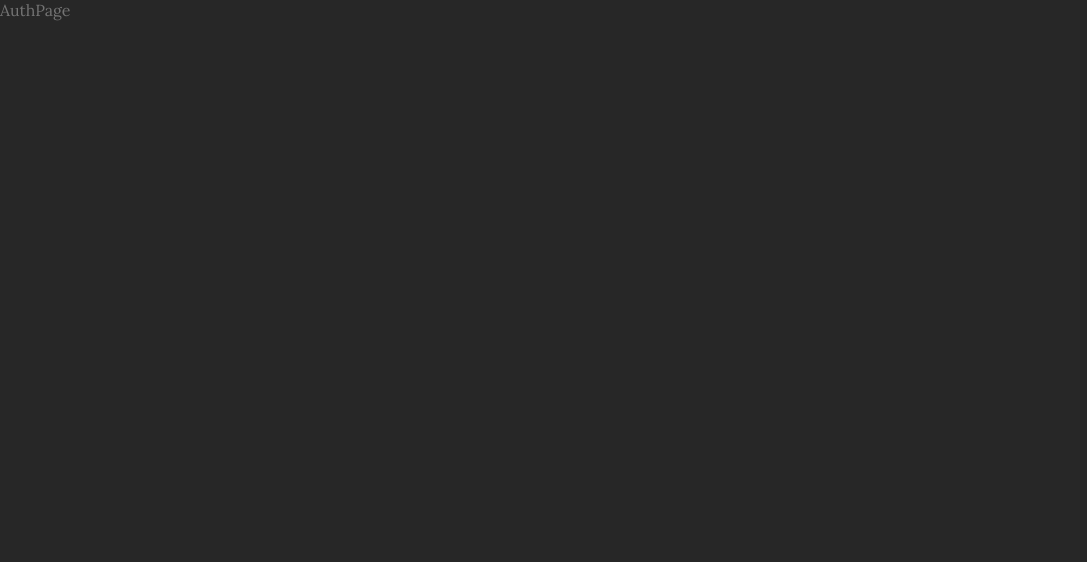
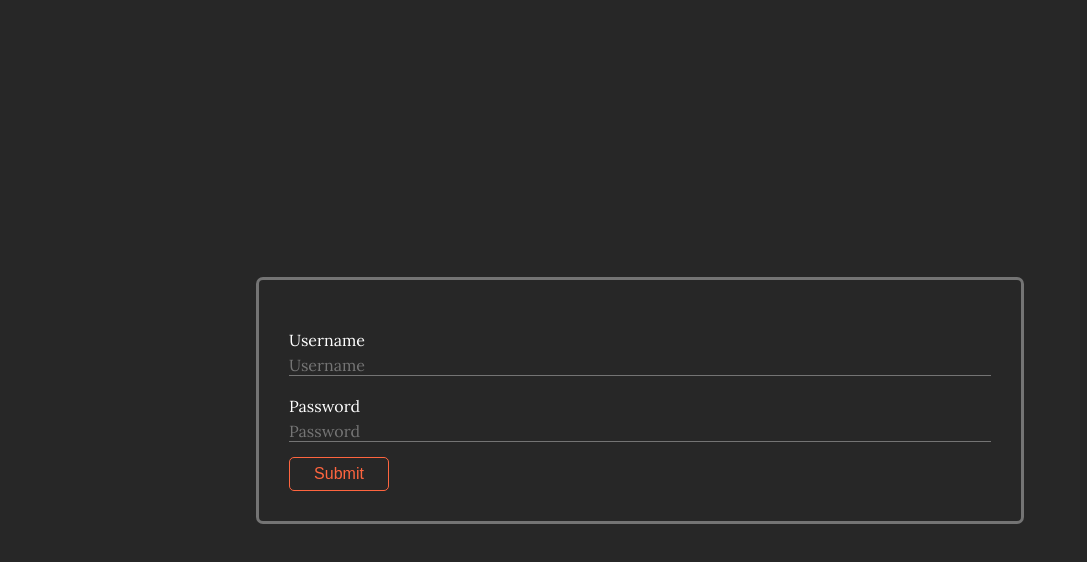
Before and after one commit to BastianHolmes/test-user-manager, a React (Vite) app: page / in a window 1280 px wide. Shown: the top 562 px of the page, without its empty margins (0-1087 px from the left). Built offline with nearby package versions, Linux system fonts and the light colour scheme.

Commit message:
form validation impementend

```diff
--- /dev/null
+++ b/src/components/Button/Button.module.css
@@ -0,0 +1,11 @@
+.button {
+  color: var(--primary-color);
+  min-width: 10rem;
+  padding: 0.7rem;
+  cursor: pointer;
+  font-size: inherit;
+  border: 1px solid var(--primary-color);
+  background-color: var(--bg-color);
+
+  border-radius: 5px;
+}
--- /dev/null
+++ b/src/components/Button/Button.tsx
@@ -0,0 +1,16 @@
+import styles from "./Button.module.css";
+
+interface ButtonProps {
+  text: string;
+  onSubmit: (e: React.FormEvent<HTMLButtonElement>) => void;
+}
+
+const Button: React.FunctionComponent<ButtonProps> = ({ text, onSubmit }) => {
+  return (
+    <button className={styles.button} onClick={(e) => onSubmit(e)}>
+      {text}
+    </button>
+  );
+};
+
+export default Button;
--- /dev/null
+++ b/src/components/Form/Form.module.css
@@ -0,0 +1,6 @@
+.form {
+  min-width: 60%;
+  padding: 3rem;
+  border: 3px solid var(--text-color);
+  border-radius: 7px;
+}
--- /dev/null
+++ b/src/components/Form/Form.tsx
@@ -0,0 +1,47 @@
+import { useState } from "react";
+import Button from "../Button/Button";
+import Input from "../Input/Input";
+import styles from "./Form.module.css";
+import { InputProps } from "@/pages/auth/ui/inputFields";
+
+interface InputValue {
+  [name: string]: string;
+}
+
+interface FormProps {
+  inputs: InputProps[];
+}
+
+const Form: React.FunctionComponent<FormProps> = ({ inputs }) => {
+  const [inputValues, setInputValues] = useState<InputValue>({
+    username: "",
+    password: "",
+  });
+
+  const handleChange = (name: string, value: string) => {
+    setInputValues((prevInputValues) => ({
+      ...prevInputValues,
+      [name]: value,
+    }));
+  };
+
+  const handleSubmit = (e: React.FormEvent<HTMLButtonElement>) => {
+    e.preventDefault();
+  };
+
+  return (
+    <form className={styles.form}>
+      {inputs.map((input) => (
+        <Input
+          key={input.id}
+          value={inputValues[input.name]}
+          onChange={(value) => handleChange(input.name, value)}
+          {...input}
+        />
+      ))}
+      <Button text="Submit" onSubmit={handleSubmit} />
+    </form>
+  );
+};
+
+export default Form;
--- /dev/null
+++ b/src/components/Input/Input.module.css
@@ -0,0 +1,30 @@
+.formInput {
+  margin: 1.5rem 0;
+  display: flex;
+  flex-direction: column;
+}
+.label {
+  cursor: pointer;
+  margin: 0.5rem 0;
+  color: white;
+}
+.input {
+  color: var(--primary-color);
+  font-family: inherit;
+  font-size: inherit;
+  background: var(--bg-color);
+  outline: none;
+  border: none;
+  border-bottom: 1px solid var(--text-color);
+  transition: all 0.6s;
+}
+
+.input:focus {
+  border-bottom: 1px solid var(--primary-color);
+}
+
+.error {
+  margin-top: 0.5rem;
+  font-size: 1.2rem;
+  color: var(--secondary-color);
+}
--- /dev/null
+++ b/src/components/Input/Input.tsx
@@ -0,0 +1,64 @@
+import styles from "./Input.module.css";
+import { useState } from "react";
+
+interface InputProps {
+  id: number;
+  name: string;
+  type: string;
+  placeholder: string;
+  errorMessage?: string;
+  label: string;
+  pattern?: string;
+  required?: boolean;
+  value: string;
+  onChange: (value: string) => void;
+}
+
+const Input: React.FC<InputProps> = ({
+  id,
+  name,
+  type,
+  placeholder,
+  errorMessage,
+  label,
+  value,
+  onChange,
+  pattern,
+  required,
+}) => {
+  const [error, setError] = useState("");
+
+  const handleChange = (e: React.ChangeEvent<HTMLInputElement>) => {
+    onChange(e.target.value);
+    setError("");
+  };
+
+  const handleBlur = () => {
+    if (required && value.trim() === "") {
+      setError("This field is required!");
+    } else if (pattern && !new RegExp(pattern).test(value)) {
+      setError(errorMessage || "Invalid value!");
+    }
+  };
+
+  return (
+    <div className={styles.formInput}>
+      <label className={styles.label} htmlFor={`input-${id}`}>
+        {label}
+      </label>
+      <input
+        id={`input-${id}`}
+        name={name}
+        type={type}
+        placeholder={placeholder}
+        value={value}
+        onChange={handleChange}
+        onBlur={handleBlur}
+        className={styles.input}
+      />
+      {error && <div className={styles.error}>{error}</div>}
+    </div>
+  );
+};
+
+export default Input;
--- a/src/index.css
+++ b/src/index.css
@@ -6,8 +6,7 @@
   --bg-color: #272727;
 
   --font-base: "Lora", sans-serif;
-  --default-font-size: 16px;
-  --font-size-base: 1rem;
+  --default-font-size: 1.6rem;
 
   font-synthesis: none;
   text-rendering: optimizeLegibility;
@@ -25,9 +24,26 @@
 }
 
 body {
+  height: 100vh;
   font-family: var(--font-base);
   font-size: var(--default-font-size);
   box-sizing: border-box;
   background-color: var(--bg-color);
   color: var(--text-color);
 }
+
+html {
+  font-size: 62.5%;
+
+  @media (max-width: 56.25em) {
+    font-size: 50%;
+  }
+
+  @media (max-width: 75em) {
+    font-size: 60%;
+  }
+
+  @media (min-width: 112.5em) {
+    font-size: 75%;
+  }
+}
--- /dev/null
+++ b/src/pages/auth/ui/AuthPage.module.css
@@ -0,0 +1,8 @@
+.authContainer {
+  height: 100vh;
+
+  display: flex;
+  flex-direction: column;
+  align-items: center;
+  justify-content: center;
+}
--- a/src/pages/auth/ui/AuthPage.tsx
+++ b/src/pages/auth/ui/AuthPage.tsx
@@ -1,5 +1,13 @@
+import styles from "./AuthPage.module.css";
+import Form from "@/components/Form/Form";
+import { inputs } from "./inputFields";
+
 const AuthPage: React.FunctionComponent = () => {
-  return <div>AuthPage</div>;
+  return (
+    <div className={styles.authContainer}>
+      <Form inputs={inputs} />
+    </div>
+  );
 };
 
 export default AuthPage;
--- /dev/null
+++ b/src/pages/auth/ui/inputFields.ts
@@ -0,0 +1,34 @@
+export interface InputProps {
+  id: number;
+  name: string;
+  type: string;
+  placeholder: string;
+  errorMessage: string;
+  label: string;
+  pattern: string;
+  required: boolean;
+}
+
+export const inputs: InputProps[] = [
+  {
+    id: 1,
+    name: "username",
+    type: "text",
+    placeholder: "Username",
+    errorMessage: "Username should be 1-150 characters and @, ., _ and - only!",
+    label: "Username",
+    pattern: "^[a-zA-Z0-9@.+_-]{1,150}$",
+    required: true,
+  },
+  {
+    id: 2,
+    name: "password",
+    type: "password",
+    placeholder: "Password",
+    errorMessage:
+      "Password should include at least 1 letter, 1 capital letter and 1 number and at least 8 characters",
+    label: "Password",
+    pattern: "^(?=.*[A-Z])(?=.*\\d).{8,}$",
+    required: true,
+  },
+];
```
